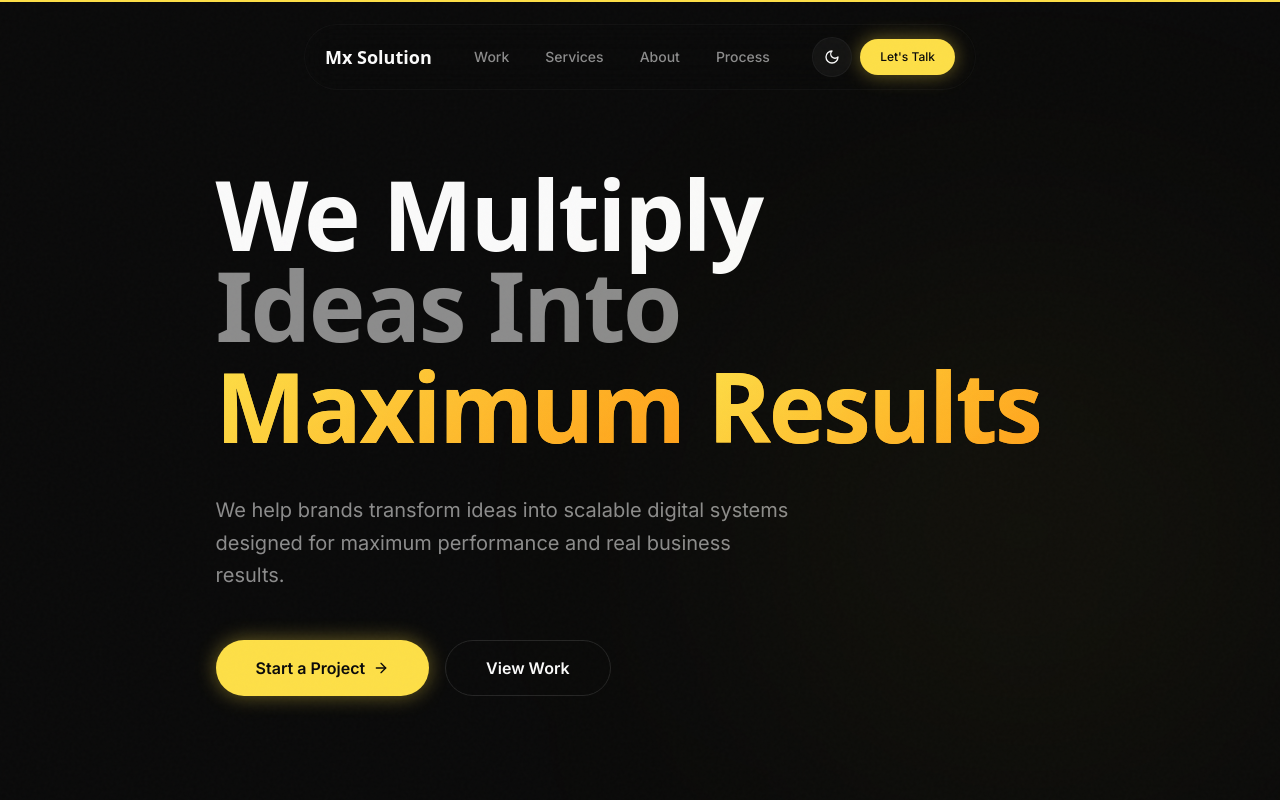
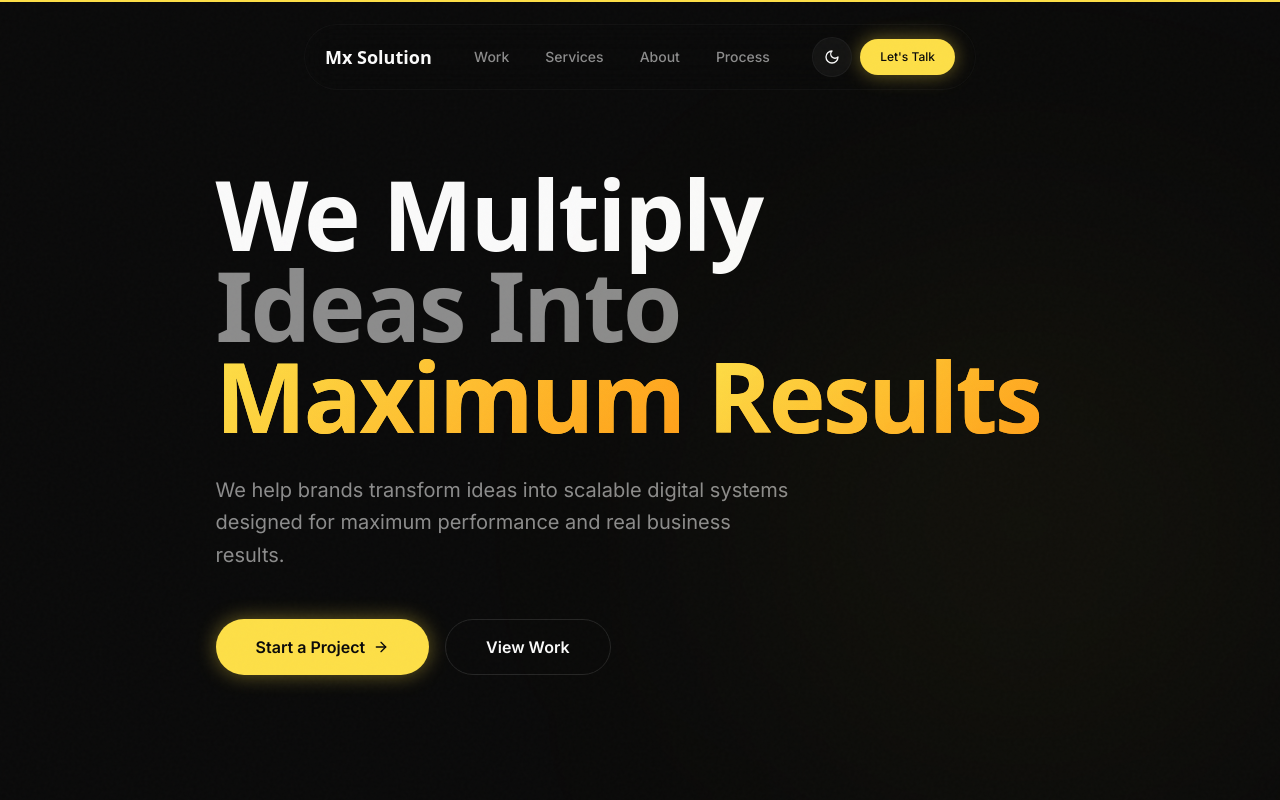
Before and after one commit to mustafalanewala/mxsolution, a Next.js app: page / in a window 1280 px wide. Shown: the top 800 px of the page. Built offline with nearby package versions, Linux system fonts and the light colour scheme.

Commit message:
feat: update leading style for text in HeroSection component

```diff
--- a/src/components/HeroSection.tsx
+++ b/src/components/HeroSection.tsx
@@ -48,7 +48,7 @@ export function HeroSection() {
               <TextReveal delay={0.4}>Ideas Into</TextReveal>
             </span>
             <br />
-            <TextReveal delay={0.5} className="text-gradient leading-28">
+            <TextReveal delay={0.5} className="text-gradient">
               Maximum Results
             </TextReveal>
           </h1>
```
